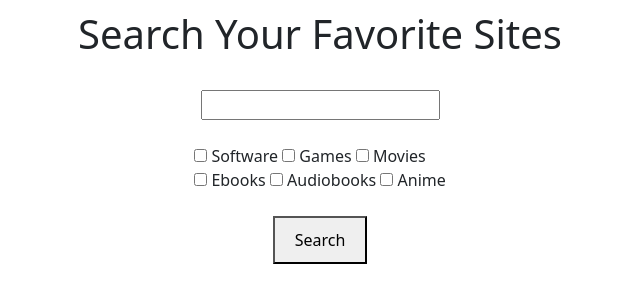
After one commit to team-hunting/ProjectDoppelganger, a Flask app: page /pirate in a window 1280 px wide. The commit adds this page. Shown: the top 303 px of the page, without its empty margins (320-960 px from the left). Run offline with Flask 2, Linux system fonts and the light colour scheme.

Commit message:
Adding pirate searcher and reinstating static folder

```diff
--- a/app/main.py
+++ b/app/main.py
@@ -8,9 +8,9 @@ app = Flask(__name__)
 def index():
     return render_template('comic.html')
 
-@app.route('/comic')
-def test():
-    return render_template('comic.html')
+@app.route('/pirate')
+def pirate():
+    return render_template('piratesearch.html')
 
 @app.route('/api/comic/comicinfo', methods=['POST'])
 def comicInfo():
@@ -28,24 +28,6 @@ def comicInfo():
         print(content['url'])
 
     return {"title": comicTitle, "singleissue": singleIssue}
-
-
-def getComicTitle(url, issue=False):
-    prefix = "https://readcomiconline.li"
-    startURL = prefix + "/Comic/"
-    title = url.replace(startURL, "", 1)
-    if title[-1] == "/":
-        title = title[:-1]
-
-    if "?id=" in url:
-        issue = True
-    if issue:
-        # Add the issue number to the title
-        titlePieces =   title.split("/")
-        issueTitle = titlePieces[1].split("?")[0]
-        title = titlePieces[0] + "-" + issueTitle
-
-    return title
 
 @app.route('/api/comic/issueinfo', methods=['POST'])
 def issueInfo():
@@ -66,6 +48,23 @@ def issueInfo():
 
     else:
         return {}
+
+def getComicTitle(url, issue=False):
+    prefix = "https://readcomiconline.li"
+    startURL = prefix + "/Comic/"
+    title = url.replace(startURL, "", 1)
+    if title[-1] == "/":
+        title = title[:-1]
+
+    if "?id=" in url:
+        issue = True
+    if issue:
+        # Add the issue number to the title
+        titlePieces =   title.split("/")
+        issueTitle = titlePieces[1].split("?")[0]
+        title = titlePieces[0] + "-" + issueTitle
+
+    return title
 
 def getLinksFromStartPage(url):
     headers = {
--- /dev/null
+++ b/app/static/styles.css
@@ -0,0 +1,101 @@
+/* * {
+  box-sizing: border-box;
+} */
+
+.fullcenter {
+    position: absolute;
+    left: 50%;
+    top: 50%;
+    transform: translate(-50%, -50%);
+  }
+
+  /* .listdiv {
+    margin-top: -15px;
+    margin-bottom: -15px;
+  } */
+
+  html, body {
+    background-color: #FFFFFF;
+    margin: 0;
+    padding: 0;
+  }
+
+  h2 {
+    display: block;
+    font-size: 1.5em;
+    /* margin-block-start: 0.40em; */
+    margin-block-end: 0.40em;
+    margin-inline-start: 0px;
+    margin-inline-end: 0px;
+    font-weight: bold;
+  }
+
+  ul {
+    /* margin: 10px; */
+    /* padding: 10px; */
+    list-style-type: circle;
+    /* padding-inline-start: 5px; */
+  }
+
+  li {
+    margin: 2px;
+    padding: 1px;
+  }
+
+  .center {
+    align-self: center;
+  }
+
+  .pcenter {
+    text-align: center;
+  }
+
+  .flow-right {
+    display: flex;
+    justify-content: space-around;
+  }
+
+  .left-pad {
+    margin-left: 30px;
+  }
+
+  .container {
+    max-width: 800px;
+    margin: 0 auto;
+    padding: 10px;
+    display: flex;
+    flex-direction: column;
+    background-color: white;
+  }
+
+  .title, .controls, .button {
+    flex: none;
+  }
+
+  .button {
+    padding: 10px 20px;
+  }
+
+  .todo-list {
+    flex: 1 1 0;
+    margin-top: 20px;
+    padding: 20px;
+    overflow-y: auto;
+  }
+
+  .todo-delete {
+    margin: 10px;
+  }
+
+  .todo-checkbox {
+    margin: 10px;
+  }
+
+  .todo-container {
+    padding: 20px;
+    border-bottom: 1px solid #333;
+  }
+
+  .todo-container:first-of-type {
+    border-top: 1px solid #333;
+  }
--- /dev/null
+++ b/app/static/urlgenerator.js
@@ -0,0 +1,164 @@
+const classNames = {
+  search_box: 'search_term',
+  previous_search: document.getElementById("results")
+}
+
+const categories = ["software","movies","ebooks","textbooks","audiobooks","anime","games","torrent"]
+
+// class PirateSite {
+//   constructor(search_url,categories) {
+//     this.search_url = search_url;
+//     this.categories = categories;
+//   }
+// }
+
+function generateUrlArray(search_term,category) {
+  switch(category) {
+    case "software":
+      return [
+        "https://sanet.st/search/?q="+search_term,
+        "http://search.rlsbb.ru/?s="+search_term,
+        "https://warez-v3.org/search.php?keywords="+search_term,
+        "https://forum.mobilism.org/search.php?keywords="+search_term+"&fid%5B%5D=0&sc=1&sr=topics&sf=titleonly",
+        "https://1337x.to/search/"+search_term+"/1/",
+        "https://forum.dirtywarez.com/search/1/?q="+search_term+"&o=date&c[title_only]=1"
+      ]
+      break;
+      case "movies":
+      return [
+        "https://snahp.it/?s="+search_term,
+        "https://1337x.to/search/"+search_term+"/1/"
+      ]
+      break;
+      case "ebooks":
+      return [
+        "https://forum.mobilism.org/search.php?keywords="+search_term+"&fid%5B%5D=0&sc=1&sr=topics&sf=titleonly",
+        "https://pdfduck.com/?s="+search_term,
+        "https://booksvooks.com/search.html?q="+search_term,
+        "https://ebooksduck.com/?s="+search_term
+      ]
+      break;
+      case "textbooks":
+      return [
+        "http://libgen.rs/search.php?req="+search_term+"&open=0&res=25&view=simple&phrase=1&column=def",
+        "https://1lib.nz/s/"+search_term.replace("+", "%20")
+      ]
+      break;
+      case "audiobooks":
+      return [
+        "http://audiobookbay.nl/?s="+search_term
+      ]
+      break;
+      case "anime":
+      return [
+        "https://nyaa.si/?f=0&c=0_0&q="+search_term
+      ]
+      break;
+      case "games":
+      return [
+        "https://fitgirl-repacks.site/?s="+search_term,
+        "https://igg-games.com/?s="+search_term,
+        "https://www.skidrowreloaded.com/?s="+search_term+"&x=20&y=13",
+        "https://1337x.to/search/"+search_term+"/1/"
+      ]
+      break;
+      default:
+        break;
+  }
+}
+
+function runSearch()
+{
+  let search_term = document.getElementById(classNames['search_box']).value.replace(" ", "+");
+
+  let movies = document.getElementById("movies").checked;
+  let software = document.getElementById("software").checked;
+  let ebooks = document.getElementById("ebooks").checked;
+  let audiobooks = document.getElementById("audiobooks").checked;
+  let anime = document.getElementById("anime").checked;
+  let games = document.getElementById("games").checked;
+
+
+  let output_exists = document.getElementById("results");
+  if(typeof(output_exists) != 'undefined' && output_exists != null){
+    output_exists.parentNode.removeChild(output_exists);
+  }
+
+  let output_section = document.createElement('div')
+  output_section.setAttribute('id','results');
+  output_section.setAttribute('class','container center');
+  document.body.appendChild(output_section);
+
+  let notice = document.createElement('p');
+  notice.setAttribute('class','pcenter');
+  notice.innerHTML = notice.innerHTML + "Note: You may need to create a free account on some of these sites.";
+  // notice.innerHTML = notice.innerHTML + "\n You may need to click the 'Anime' box to retrieve anime results.";
+  output_section.appendChild(notice);
+
+
+  if (software) {
+    genSection(search_term,output_section,"software")
+    //let dturk = postAndReturn("https://www.downturk.net/")
+  }
+  if (games) { genSection(search_term,output_section,"games") }
+  if (movies) { genSection(search_term,output_section,"movies") }
+  if (ebooks) {
+    genSection(search_term,output_section,"ebooks");
+    genSection(search_term,output_section,"textbooks");
+  }
+  if (audiobooks) { genSection(search_term,output_section,"audiobooks") }
+  if (anime) { genSection(search_term,output_section,"anime") }
+
+  // dturk.onload = function() {
+  //   console.log("HELLO")
+  //   console.log(this.responseText);
+  //   let data = JSON.parse(this.responseText);
+  //   console.log(data);
+  // }
+
+}
+
+function addElement(parent,element,content)
+{
+  let el = document.createElement(element);
+
+  if (element == "a") {
+  el.href = content;
+  let link = document.createTextNode(content);
+  el.appendChild(link);
+  }
+  else { el.innerHTML = el.innerHTML + content; }
+
+  parent.appendChild(el);
+}
+
+function opener(url) {
+  window.open(url)
+}
+
+function genSection(search_term,parent,category) {
+  let list_section = document.createElement('div');
+  list_section.setAttribute('id','list_section_'+category);
+  list_section.setAttribute('name','list_section_'+category);
+  list_section.setAttribute('class','listdiv');
+  parent.appendChild(list_section);
+
+  let ul = document.createElement('ul');
+  ul.setAttribute('id','url_list_'+category);
+  ul.setAttribute('name','url_list_'+category);
+  list_section.appendChild(ul);
+
+  let li = document.createElement('li');
+  let title = document.createElement('h2');
+  title.innerHTML = title.innerHTML + category.charAt(0).toUpperCase() + category.slice(1)
+
+  li.appendChild(title);
+  ul.appendChild(li);
+
+  generateUrlArray(search_term,category).forEach(function(url)
+  {
+    let li = document.createElement('li');
+    ul.appendChild(li);
+    addElement(li,"a",url);
+  })
+}
--- a/app/templates/base.html
+++ b/app/templates/base.html
@@ -4,7 +4,7 @@
     <!-- Required meta tags -->
     <meta charset="utf-8">
     <meta name="viewport" content="width=device-width, initial-scale=1">
-
+    {% block head %}{% endblock %}
     <!-- Bootstrap CSS -->
     <link href="https://cdn.jsdelivr.net/npm/bootstrap@5.1.3/dist/css/bootstrap.min.css" rel="stylesheet" integrity="sha384-1BmE4kWBq78iYhFldvKuhfTAU6auU8tT94WrHftjDbrCEXSU1oBoqyl2QvZ6jIW3" crossorigin="anonymous">
 
--- /dev/null
+++ b/app/templates/piratesearch.html
@@ -0,0 +1,60 @@
+{% extends 'base.html' %}
+
+{% block head %}
+<script src="{{ url_for('static', filename='urlgenerator.js') }}"></script>
+<link rel="stylesheet" type="text/css" href="{{ url_for('static', filename='styles.css') }}" />
+{% endblock %}
+
+{% block title %} Searcher {% endblock %}
+
+{% block body %}
+
+    <div class="container center">
+
+      <h1 class="center title">Search Your Favorite Sites</h1>
+      <br>
+
+      <div class="center input">
+        <input type="text" id="search_term" name="search_term"><br><br>
+      </div>
+
+      <div class="center input">
+      <input type="checkbox" id="software" name="software">
+      <label for="software">Software</label>
+
+      <input type="checkbox" id="games" name="games">
+      <label for="games">Games</label>
+
+      <input type="checkbox" id="movies" name="movies">
+      <label for="movies">Movies</label>
+
+      <br>
+
+      <input type="checkbox" id="ebooks" name="ebooks">
+      <label for="ebooks">Ebooks</label>
+
+      <input type="checkbox" id="audiobooks" name="audiobooks">
+      <label for="audiobooks">Audiobooks</label>
+
+      <input type="checkbox" id="anime" name="anime">
+      <label for="anime">Anime</label>
+      </div>
+
+      <div class="center">
+        <br>
+      <button id="search_button" class="button center" onclick="runSearch()">Search</button>
+      </div>
+
+      <script>
+        let input = document.getElementById("search_term");
+        input.addEventListener("keyup", function(event) {
+          if (event.keyCode === 13) {
+            event.preventDefault();
+            document.getElementById("search_button").click();
+          }
+        });
+      </script>
+
+    </div>
+
+{% endblock %}
```
Also changed, not shown: Readme.md.
